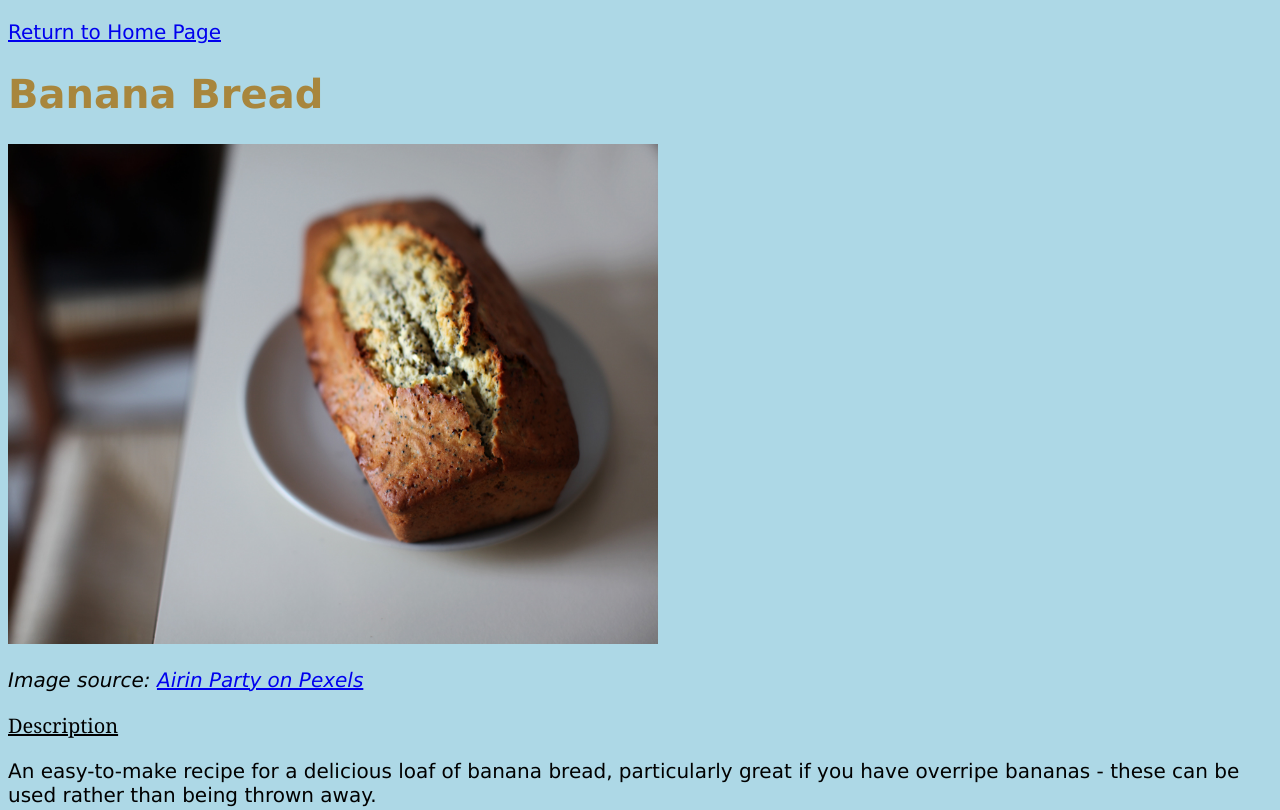
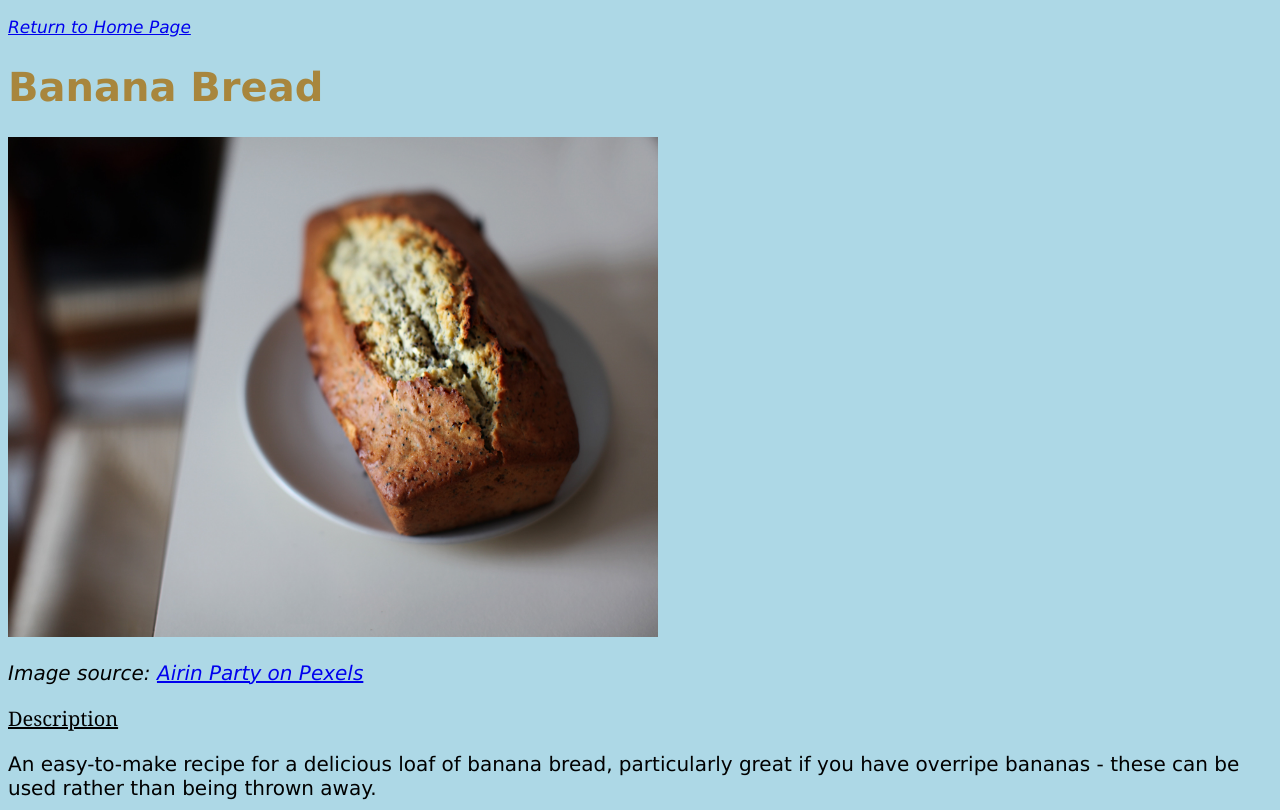
Before and after one commit to JHuggins11/odin-recipes, a plain HTML site: page recipes/banana-bread.html in a window 1280 px wide. Shown: the top 810 px of the page. Drawn offline with Linux system fonts and the light colour scheme.

Commit message:
Style homepage link

```diff
--- a/style.css
+++ b/style.css
@@ -24,3 +24,8 @@ h2 {
 .recipe-heading {
     font-family: Georgia, Garamond, sans-serif;
 }
+
+#homepage-link {
+    font-size: 17px;
+    font-style: italic;
+}
```
